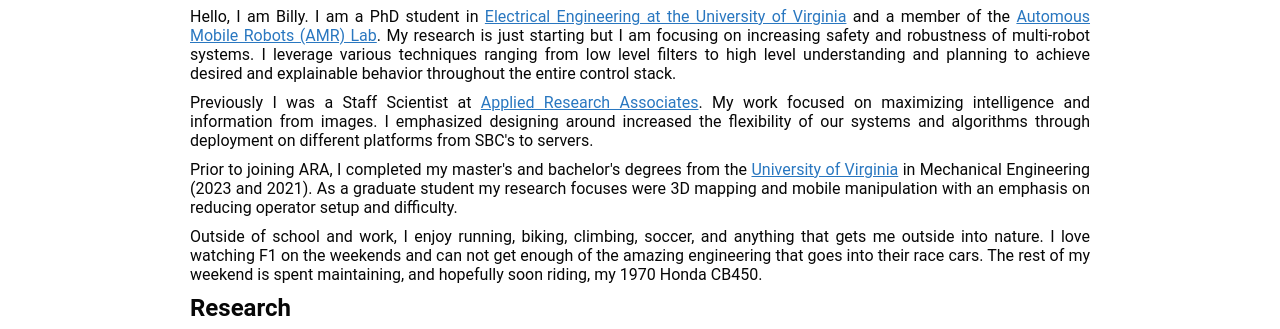
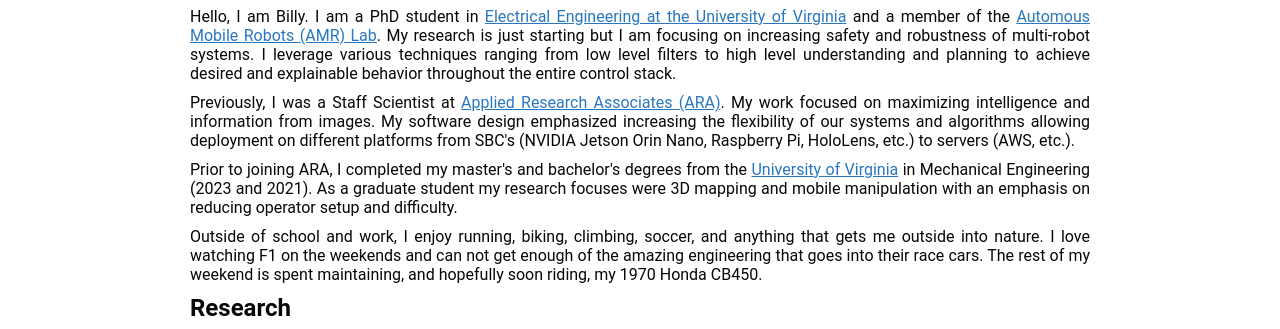
Before and after one commit to peleito/personal_portfolio, a plain HTML site: page index.html in a window 1280 px wide. Shown: the part 423-752 px from the top of the page. Drawn offline with Linux system fonts and the light colour scheme.

Commit message:
fix: fixed typo and updated about text

```diff
--- a/index.html
+++ b/index.html
@@ -43,10 +43,11 @@
             is just starting but I am focusing on increasing safety and robustness of multi-robot systems. I leverage
             various techniques ranging from low level filters to high level understanding and planning to achieve
             desired and explainable behavior throughout the entire control stack. </p>
-        <p>Previously I was a Staff Scientist at <a href="https://www.ara.com/" target="_blank">Applied
-                Research Associates</a>. My work focused on maximizing intelligence and information from images. I
-            emphasized designing around increased the flexibility of our systems and algorithms through deployment on
-            different platforms from SBC's to servers. </p>
+        <p>Previously, I was a Staff Scientist at <a href="https://www.ara.com/" target="_blank">Applied
+                Research Associates (ARA)</a>. My work focused on maximizing intelligence and information from images.
+            My software design emphasized increasing the flexibility of our systems and algorithms allowing deployment
+            on different platforms from SBC's (NVIDIA Jetson Orin Nano, Raspberry Pi, HoloLens, etc.) to servers (AWS,
+            etc.). </p>
         <p>Prior to joining ARA, I completed my master's and bachelor's degrees from the <a
                 href="https://engineering.virginia.edu/departments/mechanical-and-aerospace-engineering"
                 target="_blank">University of Virginia</a> in Mechanical Engineering (2023 and 2021).
@@ -60,7 +61,9 @@
         <p> <strong> Research </strong></p>
         <p>I have worked on a range of projects related to robotics and my expertise is in applied robotics based on a
             theoretical background. The aim of my research and work is to increase the usability of robotic / technical
-            systems by reducing the entry barrier for non-experts seeking to leverage emerging technologies. </p>
+            systems by reducing the entry barrier for non-experts seeking to leverage emerging technologies. A growing
+            focus is enabling safe and robust behaviors that certify the robotic systems will perform as desired once
+            deployed.</p>
         <p>I enjoy the hands on interactions for both myself and robotic systems. There is nothing better than getting a
             robot to interact with the real world through seeing and moving just like we do. From mechantronics to robot
             design to computer vision to motion planning, through my experiences with different organizations and
```
Also changed, not shown: 1 other file.
